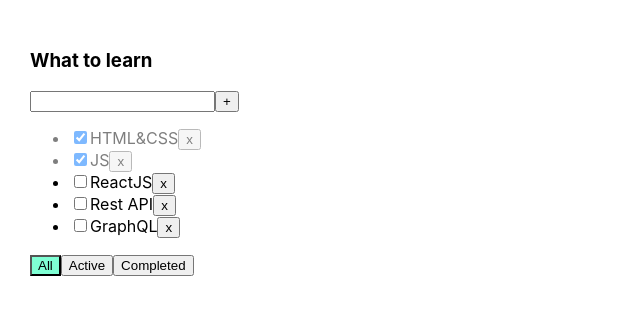
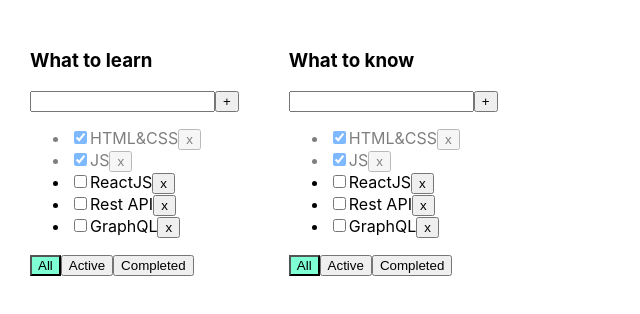
Before and after one commit to kroxaGAN/todolist5, a React (Create React App) app: page / in a window 1280 px wide. Shown: the top 314 px of the page, without its empty margins (0-640 px from the left). Built offline with nearby package versions, Linux system fonts and the light colour scheme.

Commit message:
made 2 todolist

```diff
--- a/src/App.tsx
+++ b/src/App.tsx
@@ -4,8 +4,19 @@
 import {v1} from 'uuid';
 
 export type FilterValuesType = "all" | "active" | "completed";
+type todolistType={
+    id:string
+    title:string
+    filter:FilterValuesType
+}
 
 function App() {
+    let [todolists,setTodolists]=useState<Array<todolistType>>(
+        [
+            {id: v1(), title:"What to learn", filter: "all"},
+            {id: v1(), title:"What to know", filter: "all"}
+        ]
+    )
 
     let [tasks, setTasks] = useState([
         {id: v1(), title: "HTML&CSS", isDone: true},
@@ -38,14 +49,6 @@
     }
 
 
-    let tasksForTodolist = tasks;
-
-    if (filter === "active") {
-        tasksForTodolist = tasks.filter(t => t.isDone === false);
-    }
-    if (filter === "completed") {
-        tasksForTodolist = tasks.filter(t => t.isDone === true);
-    }
 
     function changeFilter(value: FilterValuesType) {
         setFilter(value);
@@ -54,14 +57,28 @@
 
     return (
         <div className="App">
-            <Todolist title="What to learn"
+            {
+                todolists.map(m=>{
+                    let tasksForTodolist = tasks;
+
+                    if (m.filter === "active") {
+                        tasksForTodolist = tasks.filter(t => t.isDone === false);
+                    }
+                    if (m.filter === "completed") {
+                        tasksForTodolist = tasks.filter(t => t.isDone === true);
+                    }
+                    return(
+                        <Todolist title={m.title}
                                   tasks={tasksForTodolist}
                                   removeTask={removeTask}
                                   changeFilter={changeFilter}
                                   addTask={addTask}
                                   changeTaskStatus={changeStatus}
-                      filter={filter}
+                                  filter={m.filter}
                         />
+                    )
+                })
+            }
         </div>
     );
 }
```
Lines whose indentation alone changed are shown as unchanged.
